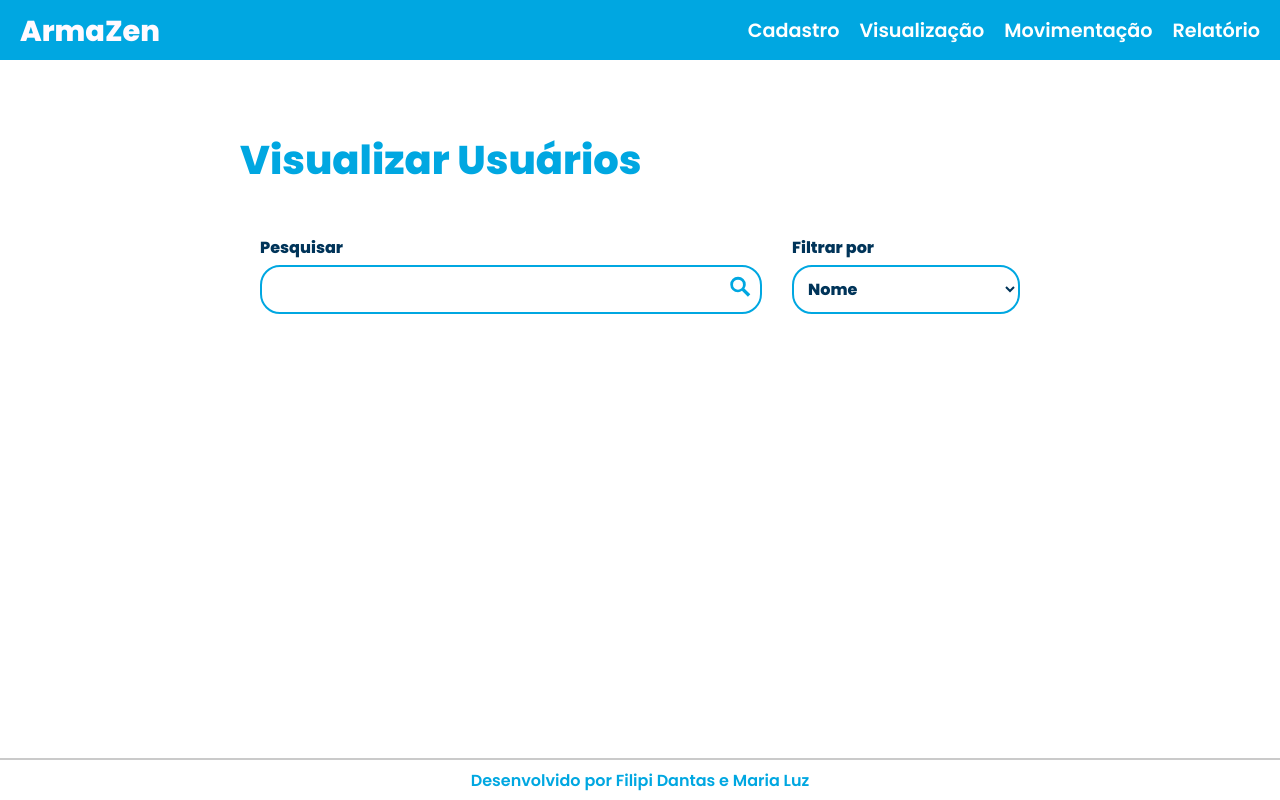
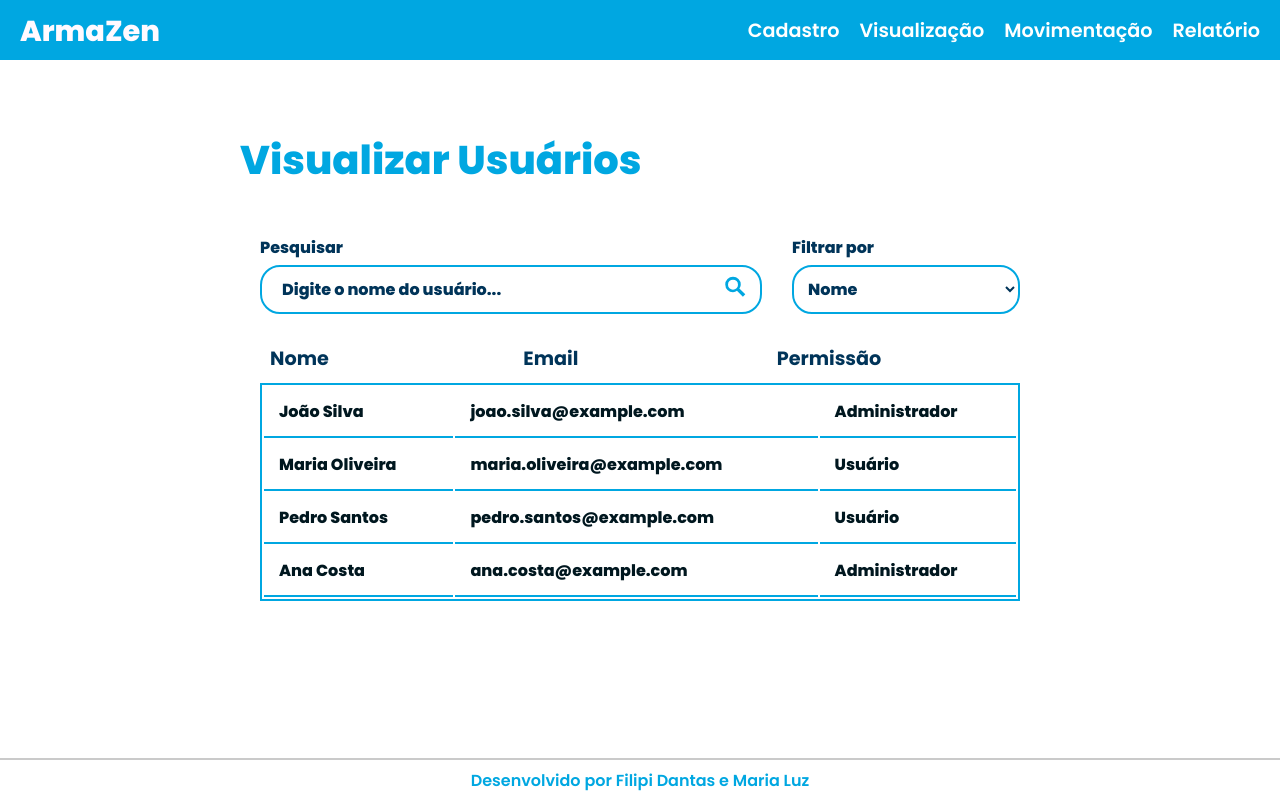
Before and after one commit to Filipi0/armaZen, a Next.js app: page /vizualizar-usuario in a window 1280 px wide. Built offline with nearby package versions, Linux system fonts and the light colour scheme.

Commit message:
Tabela ficticia da tela de vizualizar usuários

```diff
--- a/src/pages/vizualizar-usuario.jsx
+++ b/src/pages/vizualizar-usuario.jsx
@@ -9,6 +9,14 @@ function VisualizarUsuarios() {
     console.log('Pesquisar usuário...');
   };
 
+  // Dados fictícios
+  const usuarios = [
+    { nome: 'João Silva', email: 'joao.silva@example.com', permissao: 'Administrador' },
+    { nome: 'Maria Oliveira', email: 'maria.oliveira@example.com', permissao: 'Usuário' },
+    { nome: 'Pedro Santos', email: 'pedro.santos@example.com', permissao: 'Usuário' },
+    { nome: 'Ana Costa', email: 'ana.costa@example.com', permissao: 'Administrador' },
+  ];
+
   return (
     <div>
       <Header />
@@ -19,7 +27,7 @@ function VisualizarUsuarios() {
             <div className={styles.searchContainer}>
               <label htmlFor="search" className={styles.searchLabel}>Pesquisar</label>
               <div className={styles.searchInputContainer}>
-                <input type="text" id="search" name="search"  />
+                <input type="text" id="search" name="search" placeholder="Digite o nome do usuário..." />
                 <button type="button" className={styles.searchIcon} onClick={handleSearch}>
                   <svg xmlns="http://www.w3.org/2000/svg" height="24" viewBox="0 96 960 960" width="24" fill="#00a7e1">
                     <path d="M796 1006 558 768q-33 28-74 42t-84 14q-130 0-220-90T90 514q0-130 90-220t220-90q130 0 220 90t90 220q0 44-14 84t-42 74l238 238-96 96ZM400 722q83 0 141.5-58.5T600 522q0-83-58.5-141.5T400 322q-83 0-141.5 58.5T200 522q0 83 58.5 141.5T400 722Z"/>
@@ -36,6 +44,26 @@ function VisualizarUsuarios() {
               </select>
             </div>
           </section>
+
+          <section className={styles.headerSection}>
+            <div className={styles.headerItem}>Nome</div>
+            <div className={styles.headerItem}>Email</div>
+            <div className={styles.headerItem}>Permissão</div>
+          </section>
+
+          <section className={styles.tableSection}>
+            <table className={styles.userTable}>
+              <tbody>
+                {usuarios.map((usuario, index) => (
+                  <tr key={index}>
+                    <td>{usuario.nome}</td>
+                    <td>{usuario.email}</td>
+                    <td>{usuario.permissao}</td>
+                  </tr>
+                ))}
+              </tbody>
+            </table>
+          </section>
         </main>
       </div>
       <Footer />
--- a/src/styles/visualizar-usuarios.module.css
+++ b/src/styles/visualizar-usuarios.module.css
@@ -58,9 +58,14 @@
     font-size: 1rem;
 }
 
+.searchInputContainer input::placeholder {
+    color: #003459;
+}
+
 .searchIcon {
+    color: #00a7e1;
     position: absolute;
-    right: 10px;
+    right: 15px;
     top: 50%;
     transform: translateY(-50%);
     font-size: 1.2rem;
@@ -91,3 +96,42 @@
     color: #003459;
     width: 100%;
 }
+
+/* Seção de cabeçalhos */
+.headerSection {
+    display: flex;
+    justify-content: space-between;
+    margin-top: 30px;
+    margin-left: 15rem;
+    margin-right: 15rem;
+}
+
+.headerItem {
+    flex: 1;
+    font-size: 1.2rem;
+    font-family: 'Poppins-Medium', sans-serif;
+    color: #003459;
+    padding: 0 10px;
+}
+
+/* Seção da tabela */
+.tableSection {
+    margin-top: 10px;
+    margin-left: 15rem;
+    margin-right: 15rem;
+    border: 2px solid #00a7e1;
+}
+
+.userTable {
+    width: 100%;
+    font-family: 'Poppins-Medium', sans-serif;
+}
+
+.userTable td {
+    padding: 12px 15px;
+    text-align: left;
+    border-bottom: 2px solid #00a7e1;
+    background-color: #ffffff;
+    color: #00171f;
+    font-size: 1rem;
+}
```
Also changed, not shown: public/lupa.svg (added).
